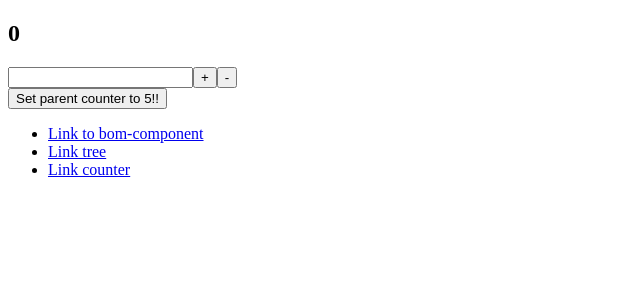
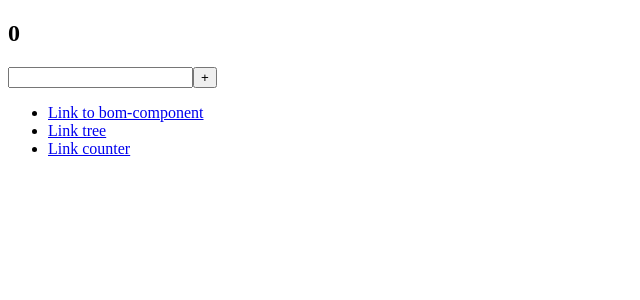
Before and after one commit to freshcodeAlice/pfm-2023-react-welcome, a React (Create React App) app: page /counter in a window 1280 px wide. Shown: the top 300 px of the page, without its empty margins (0-640 px from the left). Built offline with nearby package versions, Linux system fonts and the light colour scheme.

Commit message:
Why not complicated state

```diff
--- a/src/components/NewCounter/index.js
+++ b/src/components/NewCounter/index.js
@@ -1,34 +1,65 @@
 import React, {useState} from 'react';
-import InnerCompo from './innerComp';
 
 const NewCounter = () => { // функціональна компонента - хук використовувати можна
     // ось це - найвищий рівень
-    const [count, setCount] = useState(0);
-    const [step, setStep] = useState('');
+    const [state, setState] = useState({
+        count: 0,
+        step: ''
+    });
+    // const [step, setStep] = useState('');
 // На відміну від класового стану, тут state - не об'єкт, а той тип даних, який ви туди поклали
 
-
-    const increment = () => {
-        setCount(count+1)
+    const newIncrement = () => {
+        setState({
+            ...state,
+            count: state.count + 1
+        })
     }
 
-    const decrement = () => {
-        setCount((prevState) => prevState - 1)
+    const changeStepHadnler = ({target: {value}}) => {
+        setState({
+            ...state,
+            step: value
+        })
     }
 
-    const changeHandler = ({target: {value}}) => {
-        setStep(value)
-    }
+    // const increment = () => {
+    //     setCount(count+1)
+    // }
+
+    // const decrement = () => {
+    //     setCount((prevState) => prevState - 1)
+    // }
+
+    // const changeHandler = ({target: {value}}) => {
+    //     setStep(value)
+    // }
 
     return (
         <div>
-           <h2>{count}</h2>
-           <input type="number" name="step" value={step} onChange={changeHandler}/>
-           <button onClick={increment}>+</button>
-           <button onClick={decrement}>-</button>
-           <InnerCompo callbackFromParent={setCount}/>
+           <h2>{state.count}</h2>
+           <input type="number" name="step" value={state.step} onChange={changeStepHadnler}/>
+           <button onClick={newIncrement}>+</button>
+           {/* <button onClick={decrement}>-</button> */}
         </div>
     );
 }
 
 export default NewCounter;
+
+
+
+/*
+this.setState (функція для зміни стану класової компоненти)
+
+{новий стан} -> {...state, ...новий стан}
+
+ this.setState({
+        user: {}
+      })  -> {...this.state, ...новий юзер}
+
+
+setState (хук)
+{новий стан} -> {новий стан}
+
+*/
```
